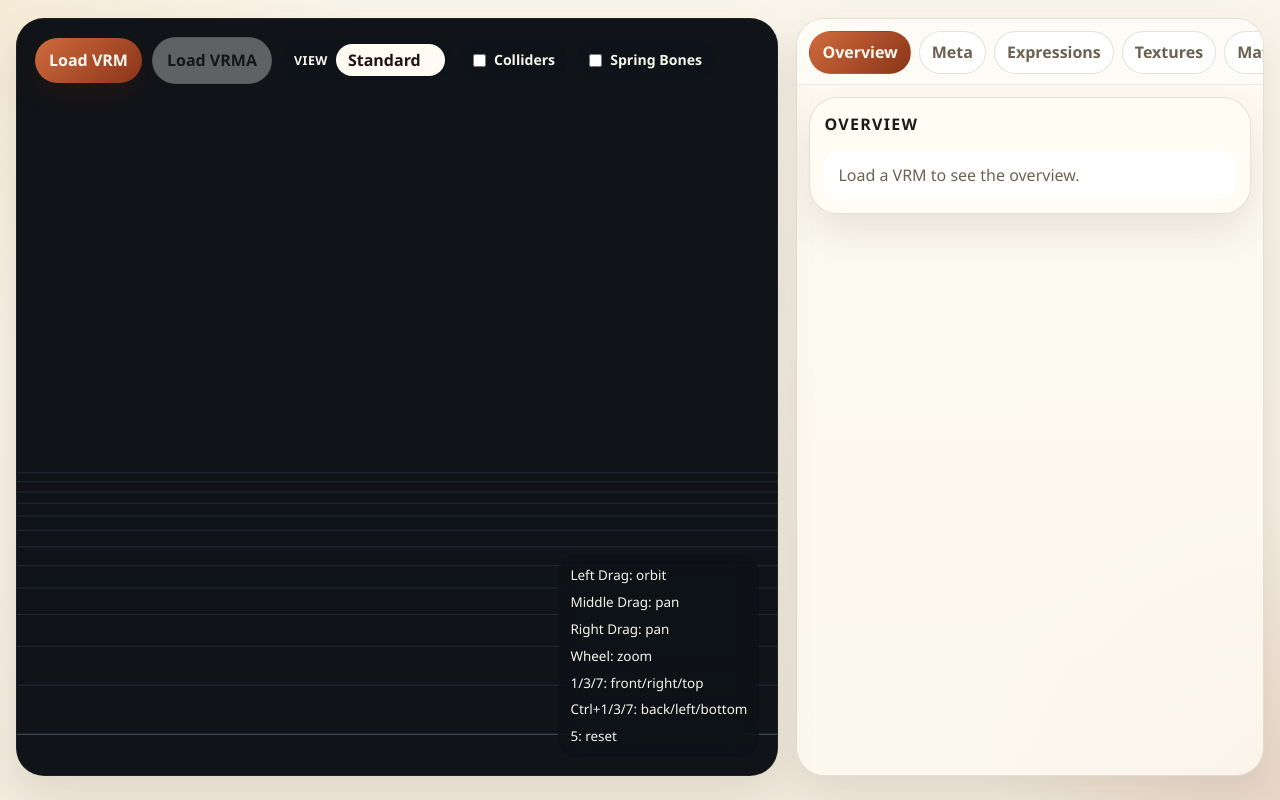
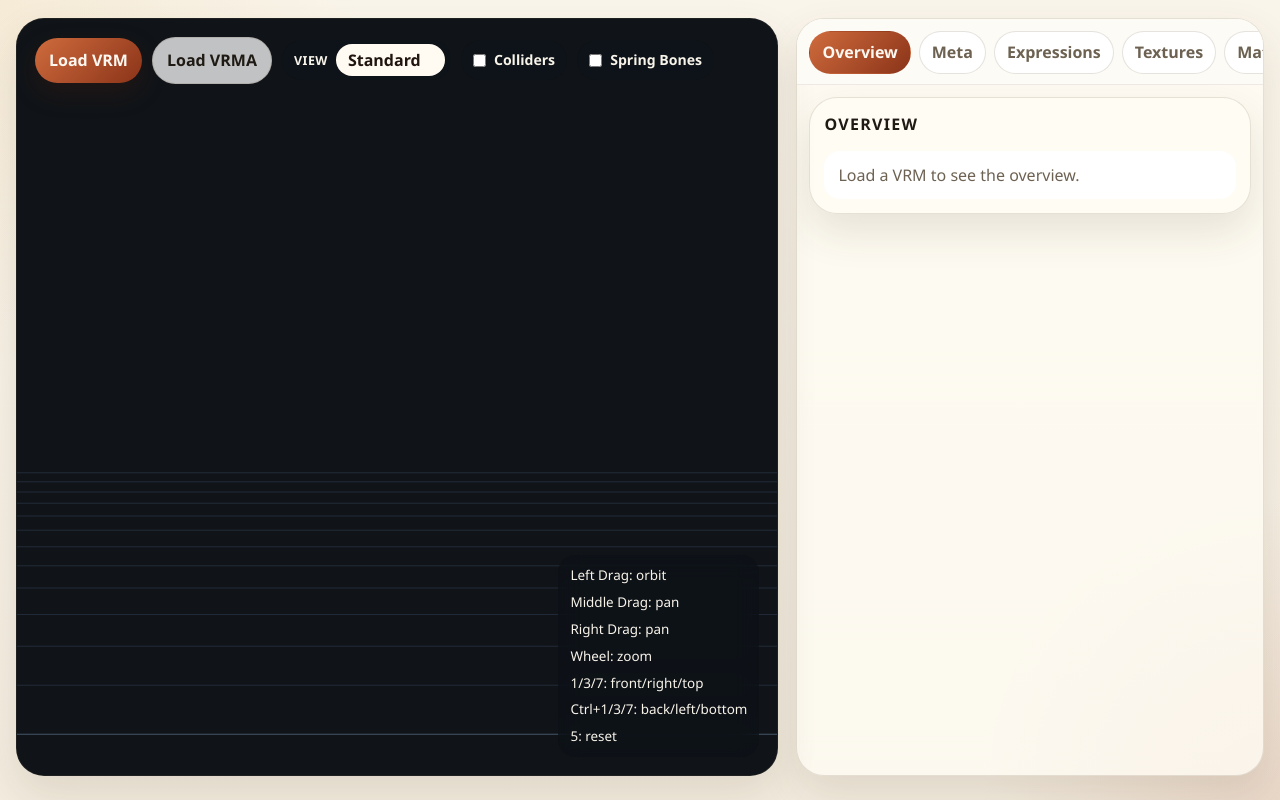
Before and after one commit to yaegaki/VRMInspector, a React (Vite) app: page / in a window 1280 px wide. Built offline with nearby package versions, Linux system fonts and the light colour scheme.

Commit message:
Allow loading VRMA before VRM

```diff
--- a/src/App.tsx
+++ b/src/App.tsx
@@ -266,7 +266,7 @@ function App() {
                 className="secondary-button"
                 onClick={() => animationInputRef.current?.click()}
                 type="button"
-                disabled={!inspector || isLoading}
+                disabled={isLoading}
               >
                 Load VRMA
               </button>
```
